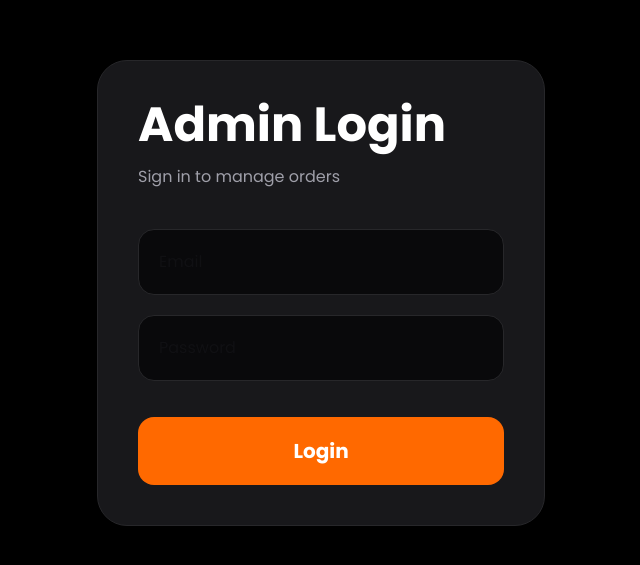
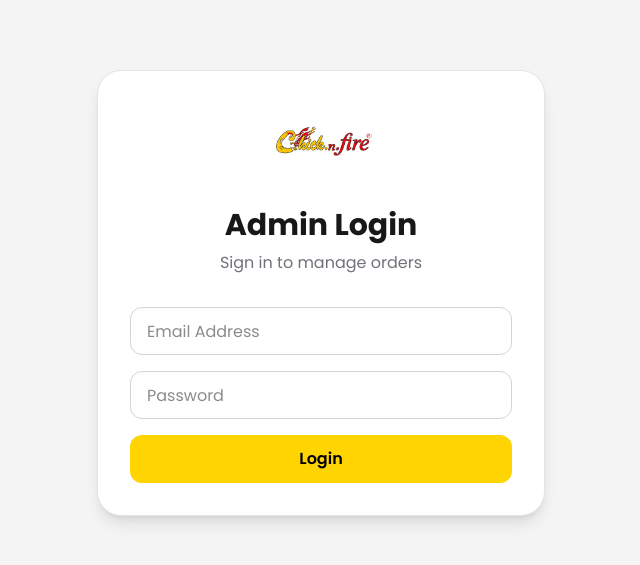
Before and after one commit to 99thwen/Chic-N-Fire, a Next.js app: page /login in a window 1280 px wide. Shown: the part 107-672 px from the top of the page, without its empty margins (319-959 px from the left). Built offline with nearby package versions, Linux system fonts and the light colour scheme.

Commit message:
admin panel

```diff
--- a/src/app/admin/page.jsx
+++ b/src/app/admin/page.jsx
@@ -142,9 +142,17 @@ export default function AdminPage() {
       <div className="flex flex-col lg:flex-row lg:items-center lg:justify-between gap-4 mb-8">
 
         <div>
-          <h1 className="text-3xl font-bold">
-            Chick n Fire Orders
-          </h1>
+
+  <img
+    src="/logo.webp"
+    alt="Chick n Fire"
+    className="h-16 mb-3"
+  />
+
+  <h1 className="text-3xl font-bold">
+    Orders Dashboard
+  </h1>
+
 
           <p className="text-zinc-500 text-sm mt-1">
             Manage incoming orders
@@ -153,7 +161,7 @@ export default function AdminPage() {
 
         <div className="flex flex-wrap gap-3">
 
-          <div className="bg-white border border-zinc-200 rounded-xl px-4 py-3 shadow-sm">
+          <div className="bg-white border border-zinc-200 rounded-3xl p-5 shadow-md hover:shadow-lg transition">
             <p className="text-zinc-500 text-sm">
               Total Orders
             </p>
@@ -163,7 +171,7 @@ export default function AdminPage() {
             </h3>
           </div>
 
-          <div className="bg-yellow-100 border border-yellow-300 rounded-xl px-4 py-3">
+          <div className="bg-[#FFF7CC] border border-[#FFD400] rounded-xl px-4 py-3">
             <p className="text-yellow-800 text-sm font-medium">
               Pending
             </p>
@@ -334,7 +342,7 @@ export default function AdminPage() {
                         "completed"
                       )
                     }
-                    className="bg-green-500 hover:bg-green-600 text-white px-4 py-2 rounded-xl font-semibold transition"
+                    className="bg-[#FFD400] hover:bg-yellow-400 text-black text-white px-4 py-2 rounded-xl font-semibold transition"
                   >
                     Complete
                   </button>
--- a/src/app/login/page.jsx
+++ b/src/app/login/page.jsx
@@ -50,53 +50,50 @@ export default function LoginPage() {
   };
 
  return (
+  <div className="min-h-screen bg-zinc-100 flex items-center justify-center p-6">
 
-    <div className="min-h-screen bg-black flex items-center justify-center p-6">
+    <div className="w-full max-w-md bg-white border border-zinc-200 rounded-3xl p-8 shadow-lg">
 
-      <div className="bg-zinc-900 border border-zinc-800 rounded-[30px] p-10 w-full max-w-md">
+      <div className="flex justify-center mb-6">
+        <img
+          src="/logo.webp"
+          alt="Chick n Fire"
+          className="h-20 object-contain"
+        />
+      </div>
 
-        <h1 className="text-5xl font-black text-white">
+      <h1 className="text-3xl font-bold text-center text-zinc-900">
         Admin Login
       </h1>
 
-        <p className="text-zinc-400 mt-4">
+      <p className="text-center text-zinc-500 mt-2">
         Sign in to manage orders
       </p>
 
-        <div className="flex flex-col gap-5 mt-10">
+      <div className="flex flex-col gap-4 mt-8">
 
         <input
           type="email"
-            placeholder="Email"
+          placeholder="Email Address"
           value={email}
-            onChange={(e) =>
-              setEmail(e.target.value)
-            }
-            className="bg-zinc-950 border border-zinc-800 rounded-2xl px-5 py-5 text-white outline-none focus:border-orange-500"
+          onChange={(e) => setEmail(e.target.value)}
+          className="h-12 rounded-xl border border-zinc-300 bg-white px-4 outline-none focus:border-[#FFD400]"
         />
 
         <input
           type="password"
           placeholder="Password"
           value={password}
-            onChange={(e) =>
-              setPassword(
-                e.target.value
-              )
-            }
-            className="bg-zinc-950 border border-zinc-800 rounded-2xl px-5 py-5 text-white outline-none focus:border-orange-500"
+          onChange={(e) => setPassword(e.target.value)}
+          className="h-12 rounded-xl border border-zinc-300 bg-white px-4 outline-none focus:border-[#FFD400]"
         />
 
         <button
           onClick={login}
           disabled={loading}
-            className="bg-orange-500 hover:bg-orange-600 transition py-5 rounded-2xl text-white font-black text-xl mt-4"
+          className="h-12 rounded-xl bg-[#FFD400] hover:bg-yellow-400 text-black font-semibold transition"
         >
-
-            {loading
-              ? "Signing In..."
-              : "Login"}
-
+          {loading ? "Signing In..." : "Login"}
         </button>
 
       </div>
@@ -104,6 +101,5 @@ export default function LoginPage() {
     </div>
 
   </div>
-
 );
 }
```
Lines whose indentation alone changed are shown as unchanged.
